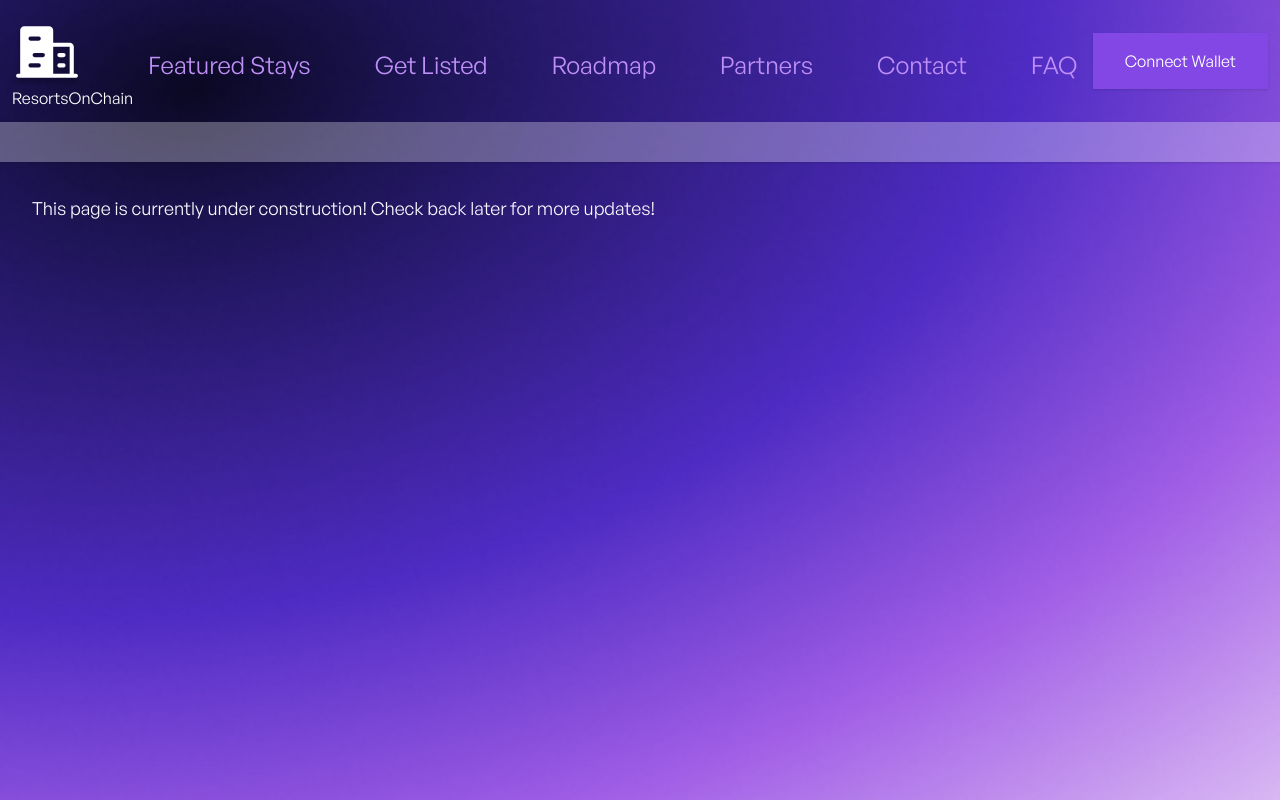
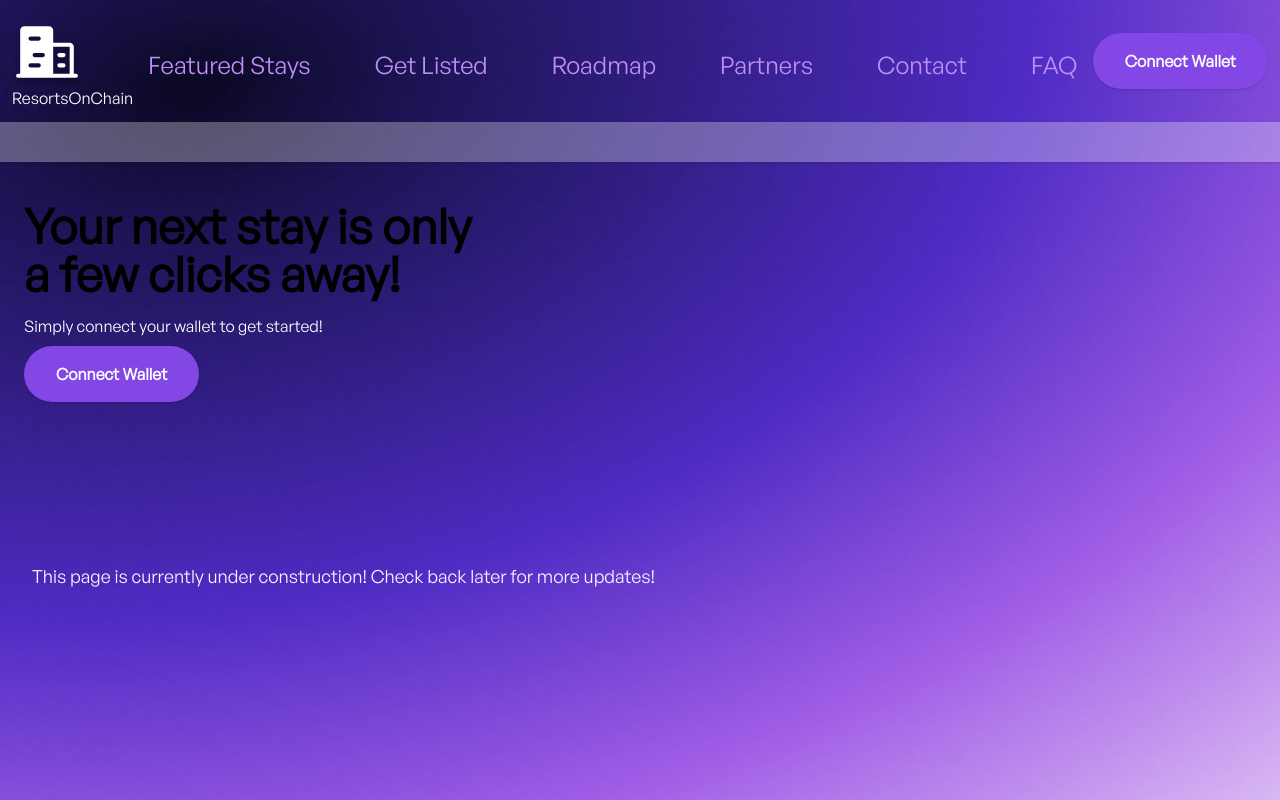
Before and after one commit to mejia-b/leisure, a React (Create React App) app: page / in a window 1280 px wide. Built offline with nearby package versions, Linux system fonts and the light colour scheme.

Commit message:
Added hero

```diff
--- a/src/App.js
+++ b/src/App.js
@@ -1,10 +1,29 @@
 import Navbar from './components/Navbar';
+import Walletbtn from './components/Walletbtn';
 
 function App() {
 	return (
 		<div className="bg-cover bg-center w-full h-screen bg-[url('./assets/images/background.png')]">
 			<Navbar />
 			<div className='flex bg-white bg-opacity-30 shadow  py-5 px-8'></div>
+
+			<section id='hero'>
+				<div className='container flex flex-col-reverse md:flex-row items-center px-6 mx-auto mt-10 space-y-0 md:space-y-0'>
+					<div className='flex flex-col mb-32 space-y-4 md:w-1/2'>
+						<h1 className='max-w-md text-4xl font-bold text-[#000] text-center md:text-5xl md:text-left'>
+							Your next stay is only a few clicks away!
+						</h1>
+						<p className='max-w-sm text-center text-[#fff] md:text-left'>
+							Simply connect your wallet to get started!
+							<div className='mt-2'>
+								<Walletbtn />
+							</div>
+						</p>
+					</div>
+
+					<div></div>
+				</div>
+			</section>
 
 			<div className='p-8'>
 				<p className='text-[#F9F8FF] text-lg'>
--- a/src/components/Walletbtn.jsx
+++ b/src/components/Walletbtn.jsx
@@ -2,7 +2,7 @@ import React from 'react';
 
 function Walletbtn() {
 	return (
-		<button class='bg-[#8247e5] hover:bg-[#4A23A4] text-white font-regular py-4 px-8 shadow'>
+		<button class='bg-[#8247e5]  hover:bg-[#4A23A4] text-white font-bold py-4 px-8 shadow rounded-full'>
 			Connect Wallet
 		</button>
 	);
```
